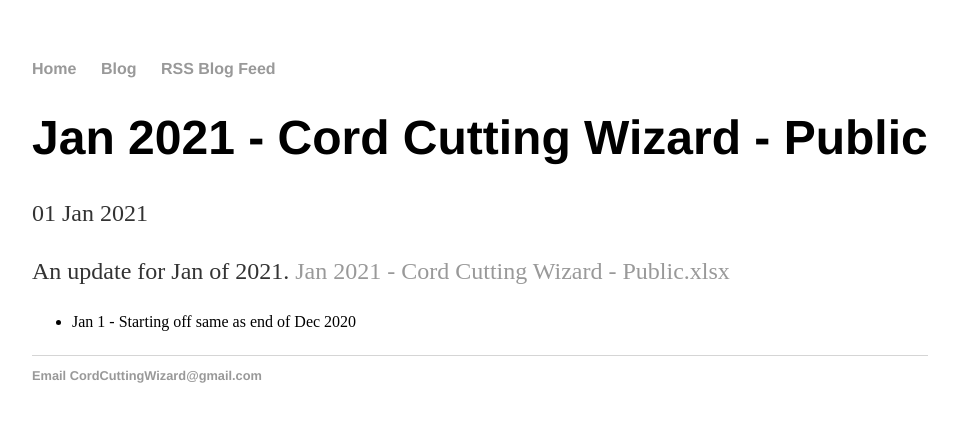
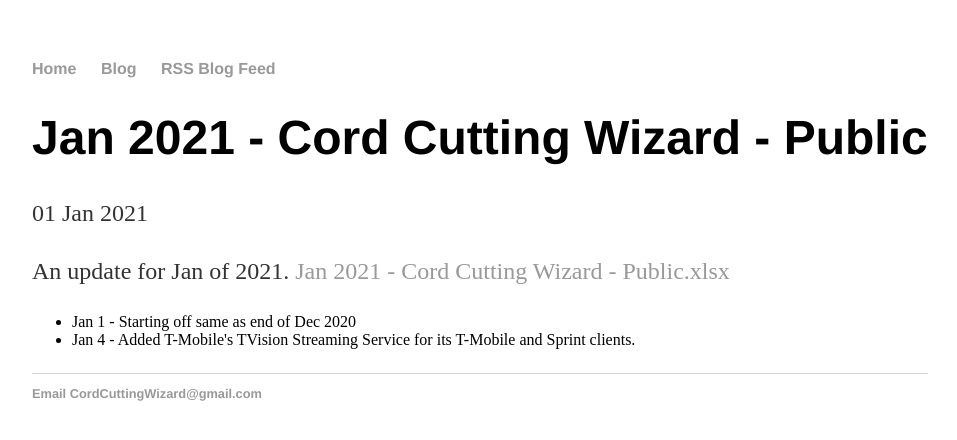
Before and after one commit to wjhladik/wjhladik.github.io, a Jekyll site: the page built from _posts/2021-01-01-Jan-2021-Cord-Cutting-Wizard-Public.md, in a window 1280 px wide. Shown: the top 440 px of the page, without its empty margins (160-1117 px from the left). Built offline with Jekyll 4.4.1, drawn with Linux system fonts in a browser that asks for light colours.

Commit message:
Update 2021-01-01-Jan-2021-Cord-Cutting-Wizard-Public.md

```diff
--- a/_posts/2021-01-01-Jan-2021-Cord-Cutting-Wizard-Public.md
+++ b/_posts/2021-01-01-Jan-2021-Cord-Cutting-Wizard-Public.md
@@ -7,3 +7,4 @@ date: 2021-01-01
   <p>
     <ul>
       <li>Jan 1 - Starting off same as end of Dec 2020
+      <li>Jan 4 - Added T-Mobile's TVision Streaming Service for its T-Mobile and Sprint clients.
```
